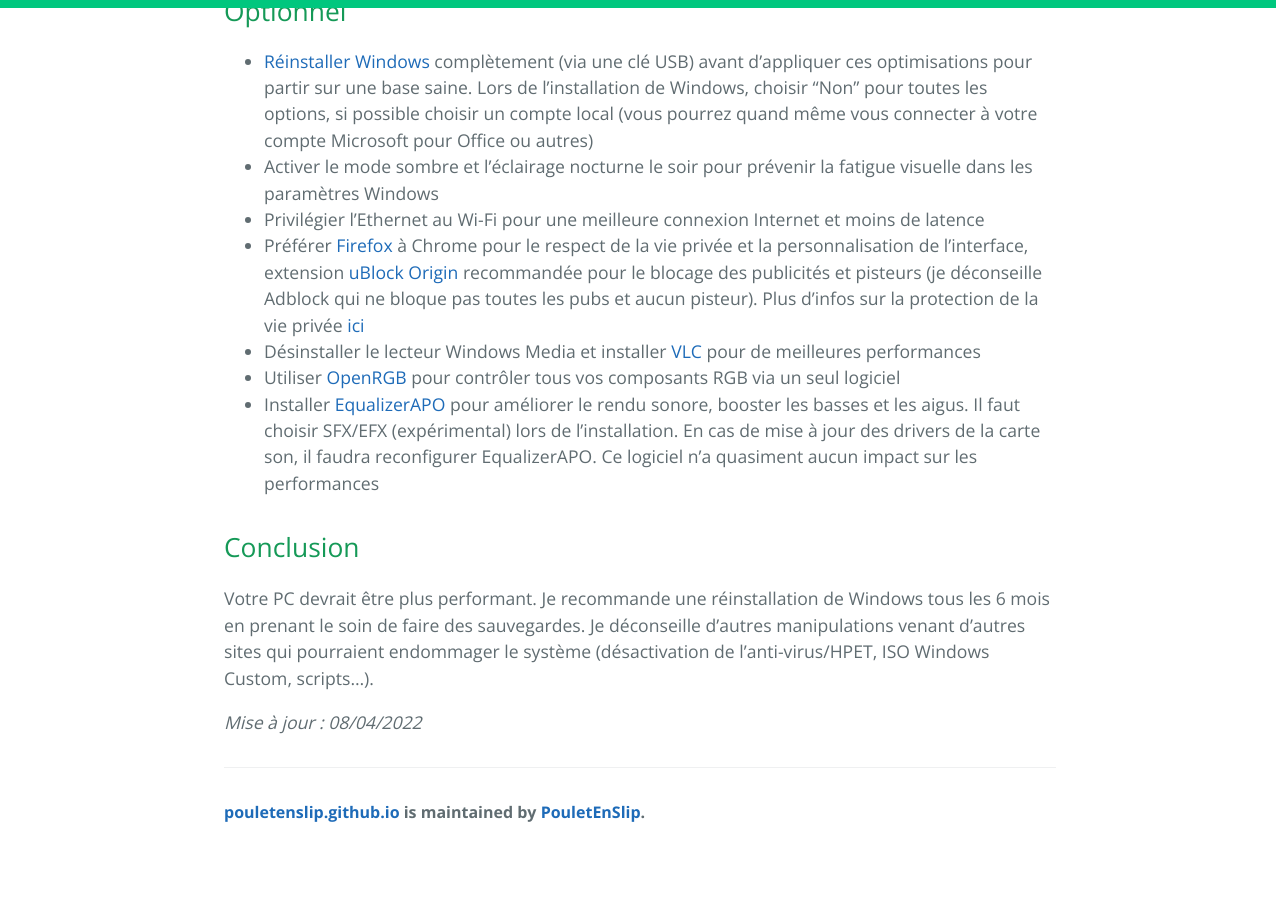
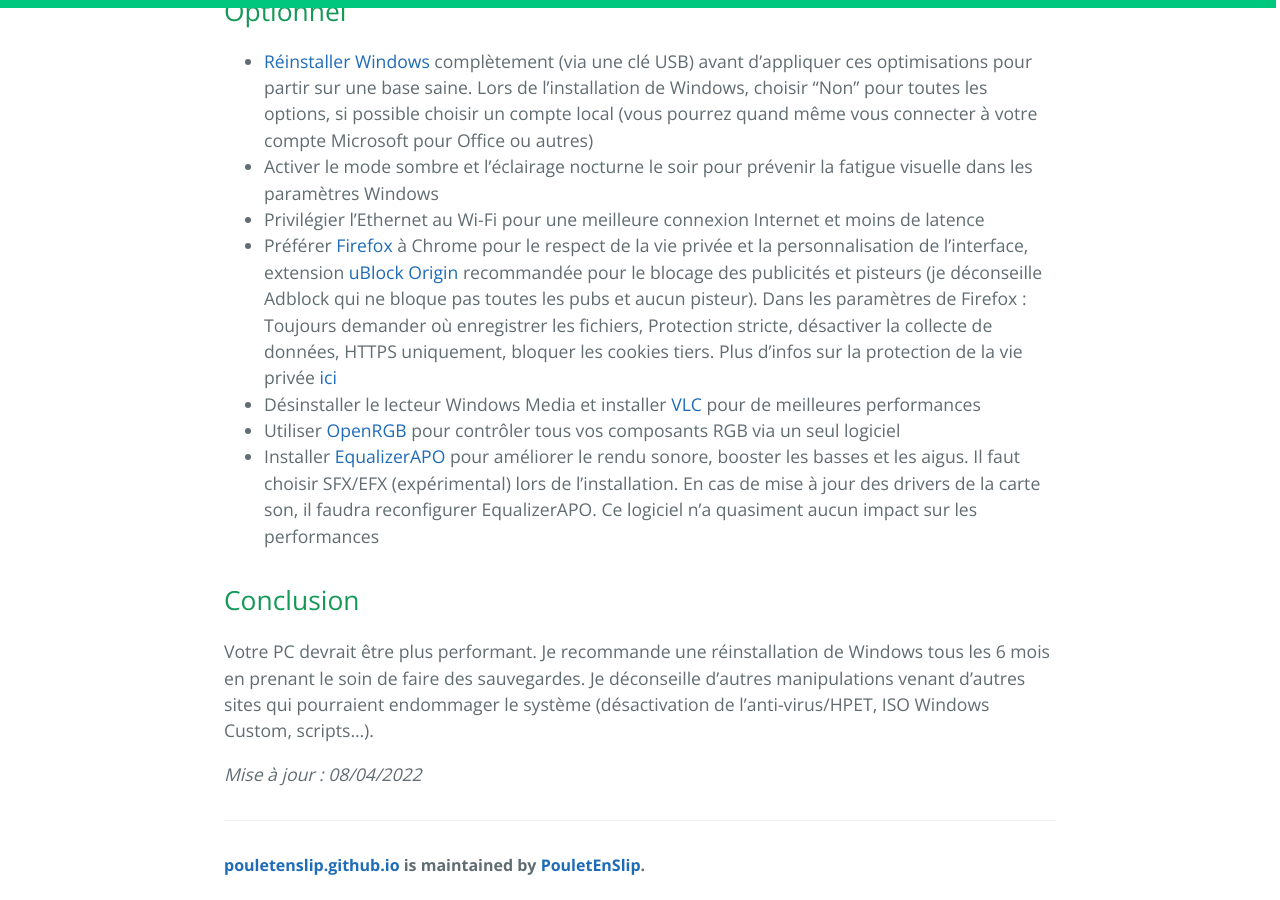
Before and after one commit to PouletEnSlip/pouletenslip.github.io, a Jekyll site: the page built from pages/opti/index.md, in a window 1280 px wide and 900 px high, scrolled down 3029 px. Built offline with Jekyll 4.4.1, drawn with Linux system fonts in a browser that asks for light colours; comment, search, counter and statistics services are not loaded; our own code applies the rules of GitHub Pages for plain Markdown files; before the commit the page ends 3885 px from its top, so only the background shows below that.

Commit message:
Update index.md

```diff
--- a/pages/opti/index.md
+++ b/pages/opti/index.md
@@ -90,7 +90,7 @@
 * [Réinstaller Windows](https://www.youtube.com/watch?v=uHOP4UbEGug) complètement (via une clé USB) avant d’appliquer ces optimisations pour partir sur une base saine. Lors de l'installation de Windows, choisir "Non" pour toutes les options, si possible choisir un compte local (vous pourrez quand même vous connecter à votre compte Microsoft pour Office ou autres)
 * Activer le mode sombre et l’éclairage nocturne le soir pour prévenir la fatigue visuelle dans les paramètres Windows
 * Privilégier l’Ethernet au Wi-Fi pour une meilleure connexion Internet et moins de latence
-* Préférer [Firefox](https://www.mozilla.org/fr/firefox/new/) à Chrome pour le respect de la vie privée et la personnalisation de l'interface, extension [uBlock Origin](https://addons.mozilla.org/fr/firefox/addon/ublock-origin/) recommandée pour le blocage des publicités et pisteurs (je déconseille Adblock qui ne bloque pas toutes les pubs et aucun pisteur). Plus d'infos sur la protection de la vie privée [ici](https://privacyguides.org/)
+* Préférer [Firefox](https://www.mozilla.org/fr/firefox/new/) à Chrome pour le respect de la vie privée et la personnalisation de l'interface, extension [uBlock Origin](https://addons.mozilla.org/fr/firefox/addon/ublock-origin/) recommandée pour le blocage des publicités et pisteurs (je déconseille Adblock qui ne bloque pas toutes les pubs et aucun pisteur). Dans les paramètres de Firefox : Toujours demander où enregistrer les fichiers, Protection stricte, désactiver la collecte de données, HTTPS uniquement, bloquer les cookies tiers. Plus d'infos sur la protection de la vie privée [ici](https://privacyguides.org/)
 * Désinstaller le lecteur Windows Media et installer [VLC](https://www.videolan.org/index.fr.html) pour de meilleures performances
 * Utiliser [OpenRGB](https://openrgb.org/releases.html) pour contrôler tous vos composants RGB via un seul logiciel
 * Installer [EqualizerAPO](https://sourceforge.net/projects/equalizerapo/) pour améliorer le rendu sonore, booster les basses et les aigus. Il faut choisir SFX/EFX (expérimental) lors de l'installation. En cas de mise à jour des drivers de la carte son, il faudra reconfigurer EqualizerAPO. Ce logiciel n'a quasiment aucun impact sur les performances
```
